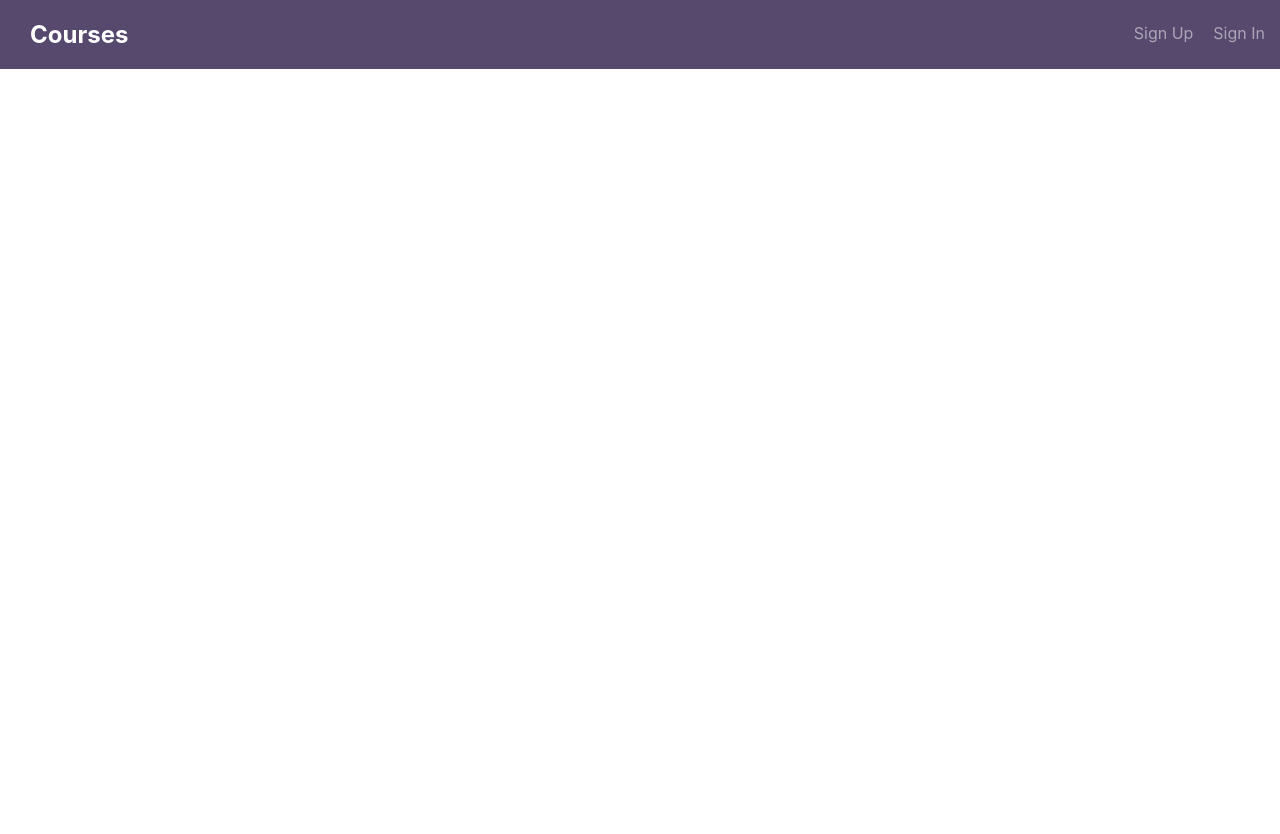
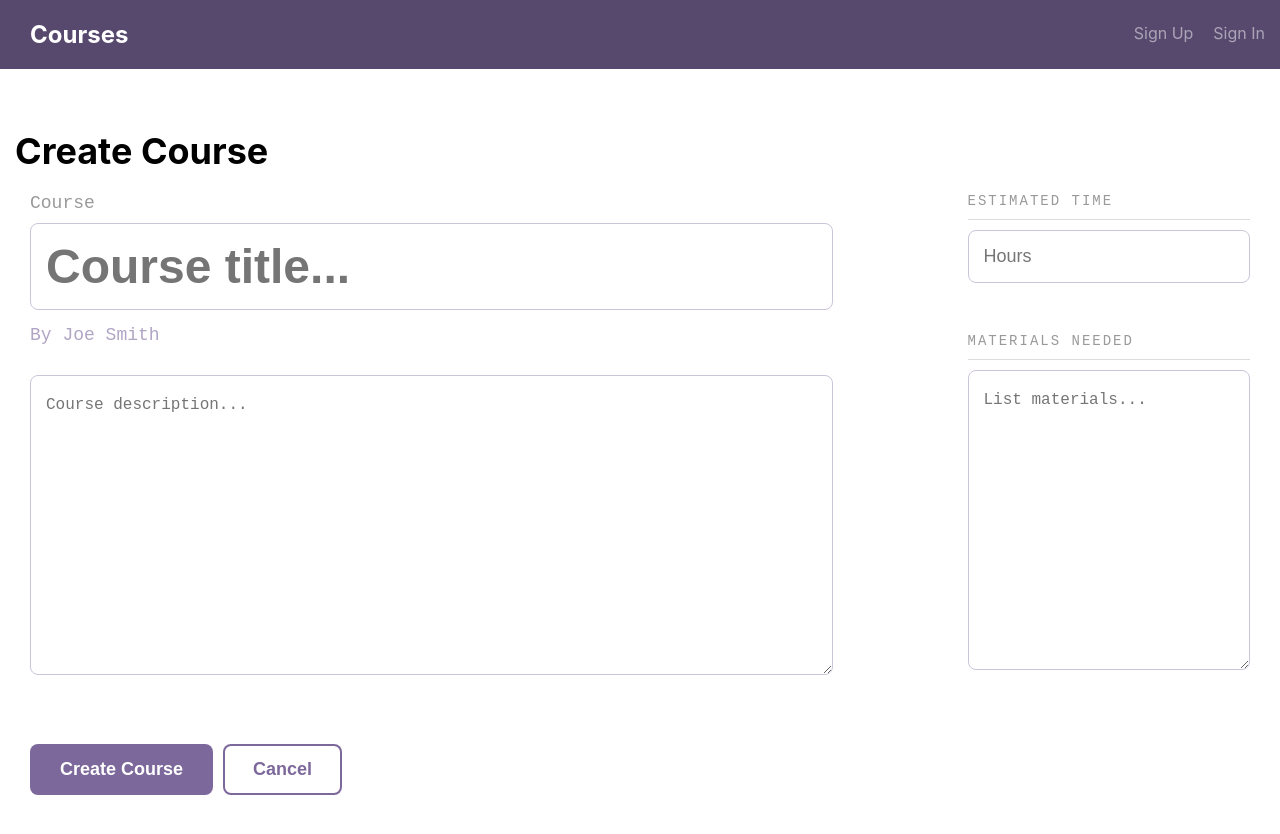
Before and after one commit to sromelus/react-rest-api-p10, a React (Create React App) app in the folder client/: page /courses/create in a window 1280 px wide. Before the commit the page ends 800 px from the top, so only its background shows below. Built offline with nearby package versions, Linux system fonts and the light colour scheme.

Commit message:
update logic in create course page

```diff
--- a/client/src/components/CreateCourse.js
+++ b/client/src/components/CreateCourse.js
@@ -5,14 +5,137 @@ export default class CreateCourse extends Component {
   constructor(){
     super()
     this.state = {
+      title: "",
+      description: "",
+      estimatedTime: "",
+      materialsNeeded: "",
+      errors: []
     }
   }
+
+  cancel = (e) => {
+    e.preventDefault()
+    this.props.history.push('/');
+  }
+
+  handleTitleChange = (e) => {
+    this.setState({
+      title: e.target.value
+    })
+  }
+
+  handleDescriptionChange = (e) => {
+    this.setState({
+      description: e.target.value
+    })
+  }
+
+  handleEstimatedTimeChange = (e) => {
+    this.setState({
+      estimatedTime: e.target.value
+    })
+  }
+
+  handleMaterialsNeededChange = (e) => {
+    this.setState({
+      materialsNeeded: e.target.value
+    })
+  }
+
+  handleSubmit = (e) => {
+    e.preventDefault();
+    const { title, description, estimatedTime, materialsNeeded } = this.state
+
+    const course = { title, description, estimatedTime, materialsNeeded }
+
+    const encodedCredentials = btoa(`j@j.com:james`);
+
+      fetch('http://localhost:5000/api/courses', {
+        method: "POST",
+        headers: {
+          'Content-Type': 'application/json; charset=utf-8',
+          // 'Authorization': `Basic ${encodedCredentials}`
+        },
+        body: JSON.stringify(course)
+      })
+      .then(res => {
+        if (res.status === 201) {
+          this.props.history.push('/');
+          return [];
+        } else if (res.status === 400 || res.status === 401, res.status === 403){
+            return res.json()
+            .then(body => {
+              this.setState( prevState => ({
+                errors: body.message
+              }))
+            })
+        } else {
+          let errorMessage = `${res.status}(${res.statusText})`
+          const error = new Error(errorMessage);
+          throw(error);
+        }
+      })
+      .catch(error => console.error(`Error in fetch: ${error.message}`));
+  }
+
+
   render(){
     return (
-      <div className="">
+      <div className="bounds course--detail">
+        <h1>Create Course</h1>
+        <ErrorsDisplay errors={this.state.errors}/>
+        <div>
+          <form onSubmit={this.handleSubmit}>
+            <div className="grid-66">
+              <div className="course--header">
+                <h4 className="course--label">Course</h4>
+                <div><input id="title" name="title" type="text" className="input-title course--title--input" placeholder="Course title..."
+                    onChange={this.handleTitleChange} value={this.state.title}/></div>
+                <p>By Joe Smith</p>
+              </div>
+              <div className="course--description">
+                <div><textarea id="description" name="description" className="" placeholder="Course description..." onChange={this.handleDescriptionChange} value={this.state.description}></textarea></div>
+              </div>
+            </div>
+            <div className="grid-25 grid-right">
+              <div className="course--stats">
+                <ul className="course--stats--list">
+                  <li className="course--stats--list--item">
+                    <h4>Estimated Time</h4>
+                    <div><input id="estimatedTime" name="estimatedTime" type="text" className="course--time--input"
+                        placeholder="Hours" onChange={this.handleEstimatedTimeChange} value={`${this.state.estimatedTime}`}/></div>
+                  </li>
+                  <li className="course--stats--list--item">
+                    <h4>Materials Needed</h4>
+                    <div><textarea id="materialsNeeded" name="materialsNeeded" className="" placeholder="List materials..." onChange={this.handleMaterialsNeededChange} value={this.state.materialsNeeded}></textarea></div>
+                  </li>
+                </ul>
+              </div>
+            </div>
+            <div className="grid-100 pad-bottom"><button className="button" type="submit">Create Course</button><button className="button button-secondary" onClick={this.cancel}>Cancel</button></div>
+          </form>
+        </div>
       </div>
     );
   }
 }
 
+const ErrorsDisplay = ({ errors }) => {
+  let errorsDisplay = null;
+
+  if (errors.length) {
+    errorsDisplay = (
+      <div>
+        <h2 className="validation--errors--label">Validation errors</h2>
+        <div className="validation-errors">
+          <ul>
+            {errors.map((error, i) => <li key={i}>{error}</li>)}
+          </ul>
+        </div>
+      </div>
+    );
+  }
+  return errorsDisplay;
+}
+
 // CreateCourse - This component provides the "Create Course" screen by rendering a form that allows a user to create a new course. The component also renders a "Create Course" button that when clicked sends a POST request to the REST API's /api/courses route. This component also renders a "Cancel" button that returns the user to the default route (i.e. the list of courses).
```
